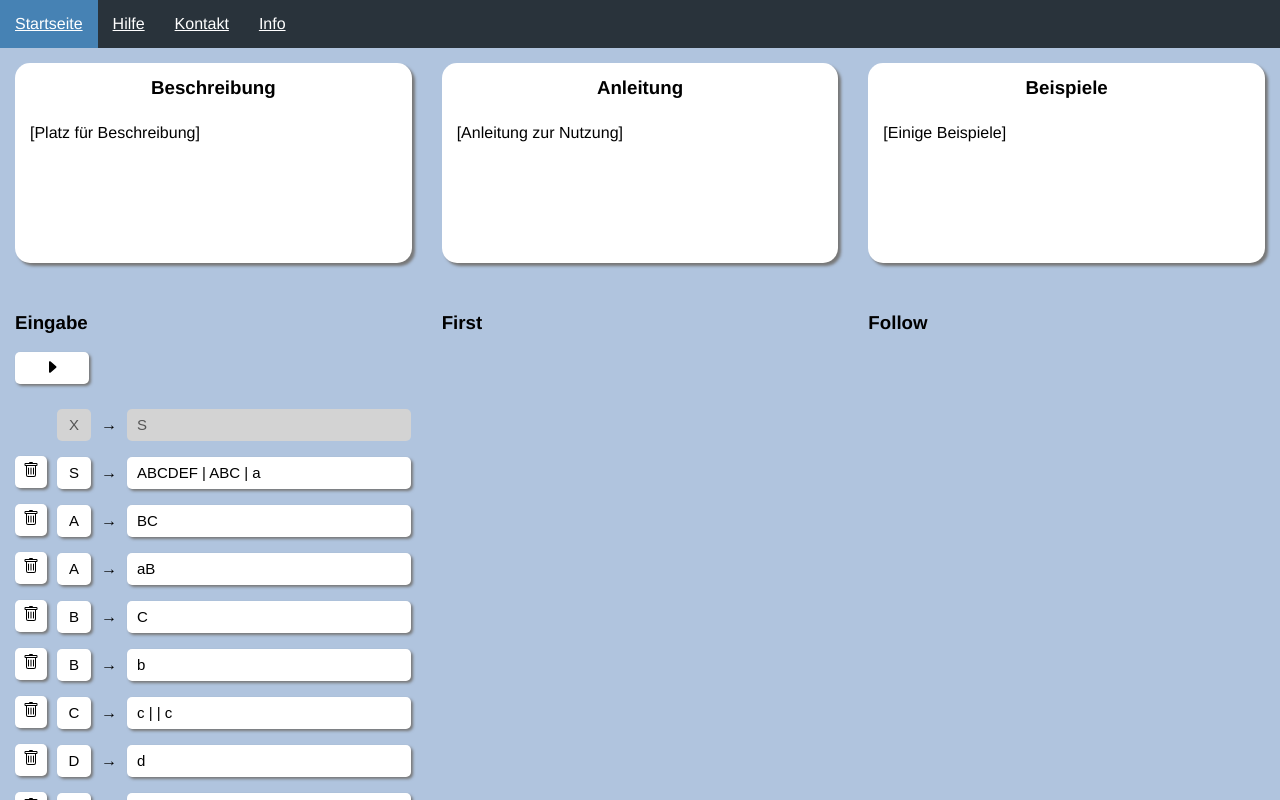
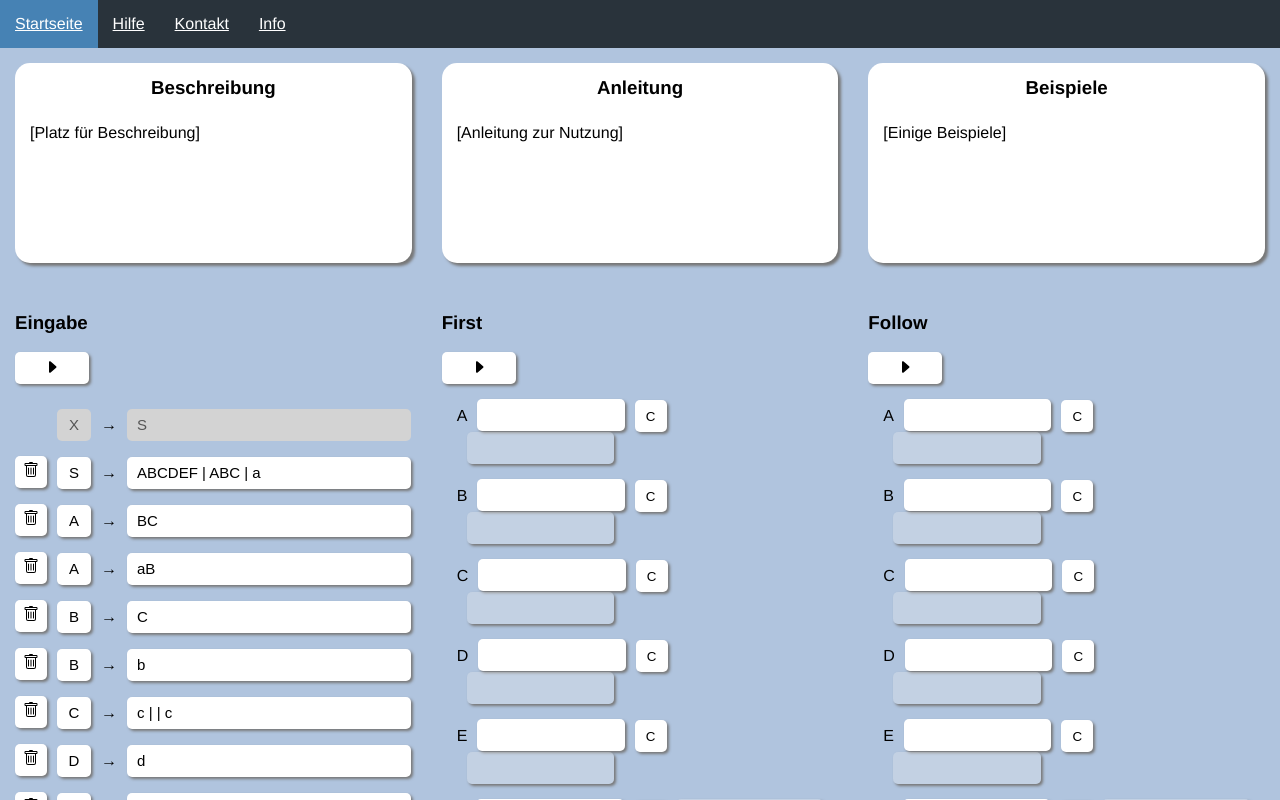
Before and after one commit to UranikB/Parser-Generator, a plain HTML site: page html/index.html in a window 1280 px wide. Both pictures are taken after a click on the button 52 px from the left and 368 px from the top of the page. Shown: the top 800 px of the page. Drawn offline with Linux system fonts and the light colour scheme.

Commit message:
added GUI for first and follow

```diff
--- a/css/style.css
+++ b/css/style.css
@@ -122,7 +122,7 @@ body {
     width: calc(100% - 125px);
 }
 
-#parse-grammar-button {
+.wide-button {
     background-color: white;
     width: 74px;
     height: 32px;
@@ -130,18 +130,10 @@ body {
     border: none;
     box-shadow: #777 2px 2px 3px;
 }
-.delete-field-button {
+
+.button {
     background-color: white;
     width: 32px;
-    height: 32px;
-    border-radius: 5px;
-    border: none;
-    box-shadow: #777 2px 2px 3px;
-}
-
-#add-field-button {
-    background-color: white;
-    width: 74px;
     height: 32px;
     border-radius: 5px;
     border: none;
@@ -177,3 +169,59 @@ body {
     border-radius: 15px;
     box-shadow: #777 3px 3px 3px;
 }
+
+.symbol-text{
+    width: 15px;
+}
+
+#first-form{
+    margin: 15px;
+}
+
+#first-form > * {
+    display: block;
+    margin-top: 15px;
+}
+
+.first-field > *:first-child {
+    margin-left: 0;
+}
+
+.first-field > * {
+    margin-left: 10px;
+}
+
+.first-field > input {
+    width: calc(50% - 40px);
+    font-size: 15px;
+    height: 30px;
+    border-radius: 5px;
+    border: none;
+    box-shadow: #777 2px 2px 3px;
+}
+
+#follow-form{
+    margin: 15px;
+}
+
+#follow-form > * {
+    display: block;
+    margin-top: 15px;
+}
+
+.follow-field > *:first-child {
+    margin-left: 0;
+}
+
+.follow-field > * {
+    margin-left: 10px;
+}
+
+.follow-field > input {
+    width: calc(50% - 40px);
+    font-size: 15px;
+    height: 30px;
+    border-radius: 5px;
+    border: none;
+    box-shadow: #777 2px 2px 3px;
+}
--- a/html/index.html
+++ b/html/index.html
@@ -57,23 +57,23 @@
         <div id="input-form">
             <div class="title">
                 <h3>Eingabe</h3>
-                <button id="parse-grammar-button" onclick="parseGrammar()">
+                <button class="wide-button" id="parse-grammar-button" onclick="parseGrammar()">
                     <img src="../resources/caret-right-fill.svg"/>
                 </button>
             </div>
             <div id="disabled-start-field" class="input-field">
-                <button class="delete-field-button"></button
+                <button class="button"></button
                 ><input disabled type="text" maxlength="1" class="nonterminal" value="X"
                 /><span>&#8594;</span
             ><input disabled type="text" class="production-rule" value="S"/>
             </div>
             <div class="input-field">
-                <button class="delete-field-button" onclick="deleteField(this)"
+                <button class="button" onclick="deleteField(this)"
                 ><img src="../resources/trash.svg"
                 /></button><input type="text" maxlength="1" class="nonterminal"
             /><span>&#8594;</span><input type="text" class="production-rule"/>
             </div>
-            <button id="add-field-button" onclick="addField()">
+            <button class="wide-button" id="add-field-button" onclick="addField()">
                 +
             </button>
         </div>
@@ -81,14 +81,21 @@
         <div id="first-container">
             <div class="title">
                 <h3>First</h3>
+                <button class="wide-button" onclick="">
+                    <img src="../resources/caret-right-fill.svg"/>
+                </button>
             </div>
-
+            <div id="first-form"></div>
         </div>
 
         <div id="follow-container">
             <div class="title">
                 <h3>Follow</h3>
+                <button class="wide-button" onclick="">
+                    <img src="../resources/caret-right-fill.svg"/>
+                </button>
             </div>
+            <div id="follow-form"></div>
         </div>
     </div>
 
--- a/scripts/func.js
+++ b/scripts/func.js
@@ -17,7 +17,7 @@ function addField(){
     input2.classList.add("production-rule");
     input2.type = "text";
 
-    inputField.innerHTML = "<button class=\"delete-field-button\" onclick=\"deleteField(this)\"><img src=\"../resources/trash.svg\"/></button>";
+    inputField.innerHTML = "<button class=\"button\" onclick=\"deleteField(this)\"><img src=\"../resources/trash.svg\"/></button>";
     inputField.appendChild(input1);
     inputField.appendChild(arrow);
     inputField.appendChild(input2);
@@ -31,9 +31,45 @@ function deleteField(button){
 }
 
 function showFirst(){
+    const container = document.getElementById("first-form");
+    container.innerHTML = "";
+
+    for (let i = 0; i < nonTerminals.length; i++) {
+        if(nonTerminals[i] !== STARTSYMBOL) {
+            const firstField = document.createElement("div");
+            firstField.classList.add("first-field");
+
+            firstField.innerHTML = "<text class=\"symbol-text\">" + nonTerminals[i] + "</text" +
+                "><input type=\"text\" class=\"first-input\"" +
+                "/><button class=\"button\" onclick=\"\">C</button" +
+                "><input disabled type=\"text\" class=\"first-output\"/>";
+
+            container.appendChild(firstField);
+        }
+    }
     document.getElementById("first-container").style.visibility = "visible";
 }
 
 function showFollow(){
+    const container = document.getElementById("follow-form");
+    container.innerHTML = "";
+
+    let symbols = nonTerminals.concat(terminals);
+
+    for (let i = 0; i < symbols.length; i++) {
+        if(symbols[i] !== "-" && symbols[i] !== STARTSYMBOL) {
+            const followField = document.createElement("div");
+            followField.classList.add("follow-field");
+
+            followField.innerHTML = "<text class=\"symbol-text\">" + symbols[i] + "</text" +
+                "><input type=\"text\" class=\"follow-input\"" +
+                "/><button class=\"button\" onclick=\"\">C</button" +
+                "><input disabled type=\"text\" class=\"follow-output\"/>";
+
+            container.appendChild(followField);
+        }
+    }
     document.getElementById("follow-container").style.visibility = "visible";
+
+
 }
--- a/scripts/global.js
+++ b/scripts/global.js
@@ -6,6 +6,9 @@ let EMPTY = "-";
 let STARTSYMBOL = "X";
 
 
+let terminals = [];
+let nonTerminals = [];
+let productionRules = {};
+
 let first = {};
-
 let follow = {};
--- a/scripts/parser/parser.js
+++ b/scripts/parser/parser.js
@@ -3,19 +3,19 @@ function parseGrammar() {
     initializeValuesForTesting();
 
     let input = getInput();
-    let terminals = input[0];
+    terminals = input[0].sort();
     log("Terminals: " + terminals);
-    let nts = input[1];
-    log("NTS: " + nts);
+    nonTerminals = input[1].sort();
+    log("NTS: " + nonTerminals);
     log("Production Rules:");
-    let productionRules = input[2];
+    productionRules = input[2];
     log(productionRules);
 
     console.time("First");
-    generateFirsts(terminals, topologicalSorting(nts, productionRules), productionRules);
+    generateFirsts(terminals, topologicalSorting(nonTerminals, productionRules), productionRules);
     console.timeEnd("First");
     console.time("Follow");
-    generateFollow(terminals, nts, productionRules);
+    generateFollow(terminals, nonTerminals, productionRules);
     console.timeEnd("Follow");
 
     showFirst();
```
